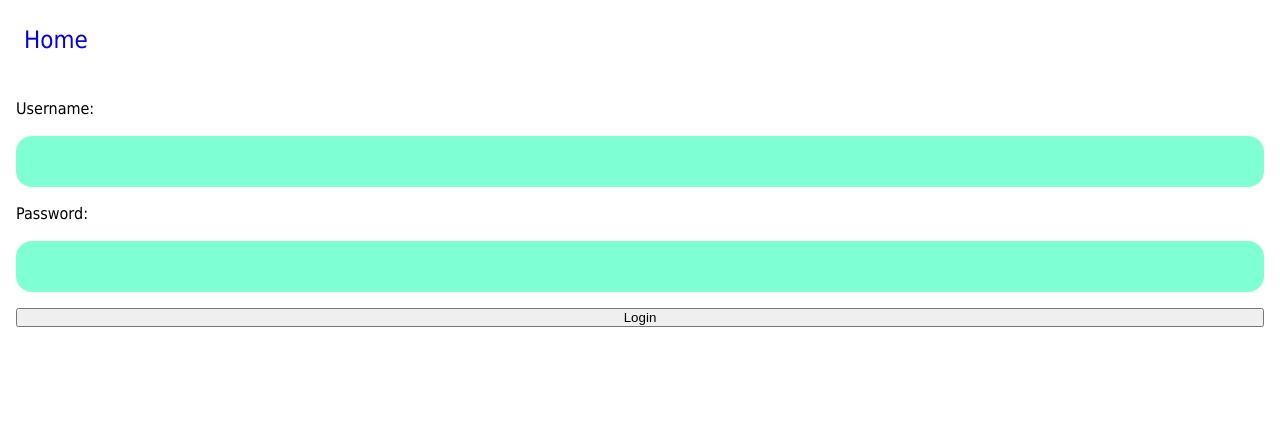
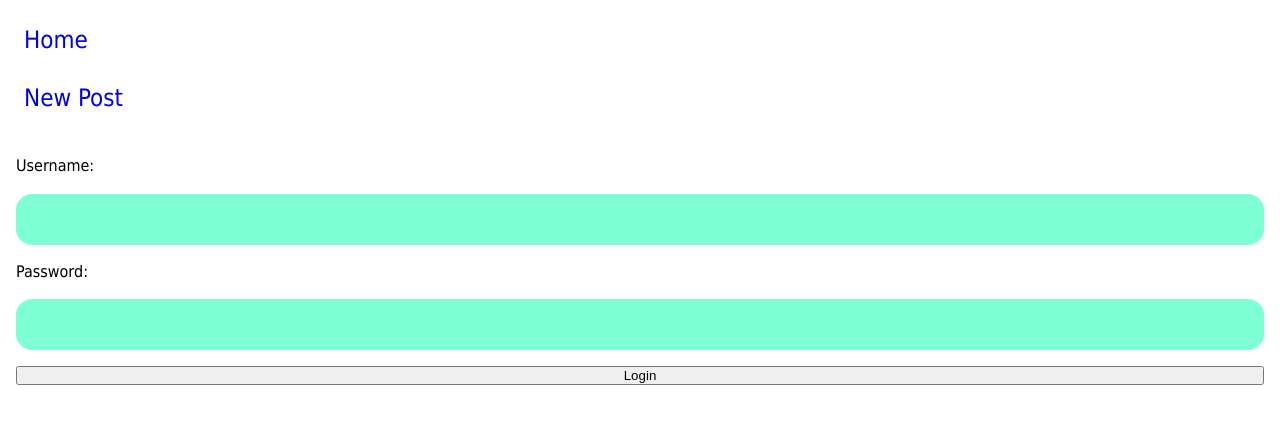
Before and after one commit to ihccenen/blog-cms, a React (Vite) app: page /login in a window 1280 px wide. Shown: the top 424 px of the page. Built offline with nearby package versions, Linux system fonts and the light colour scheme.

Commit message:
added new post link

```diff
--- a/src/components/Header.tsx
+++ b/src/components/Header.tsx
@@ -12,6 +12,7 @@ export default function Navbar() {
   return (
     <header className="header flex">
       <Link to="/">Home</Link>
+      <Link to="/new-post">New Post</Link>
       {user && (
         <button className="logout-btn" type="button" onClick={handleClick}>
           Logout
```
